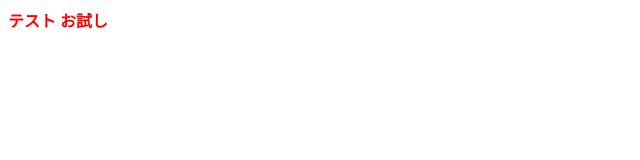
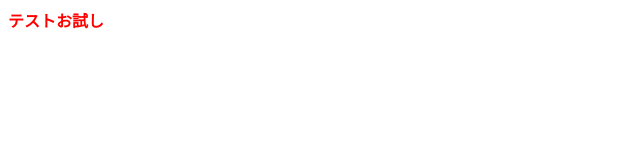
Before and after one commit to re-n011/231205053-git-workshop, a plain HTML site: page index.html in a window 1280 px wide. Shown: the full height of the page, 0-640 px from the left. Drawn offline with Linux system fonts and the light colour scheme.

Commit message:
Update index.html

```diff
--- a/index.html
+++ b/index.html
@@ -5,9 +5,6 @@
     <title>タイトル</title>
   </head>
   <body>
-    <strong style="color: red">
-      テスト
-      お試し
-    </strong>
+    <strong style="color:red">テストお試し</strong>
   </body>
 </html>
```
